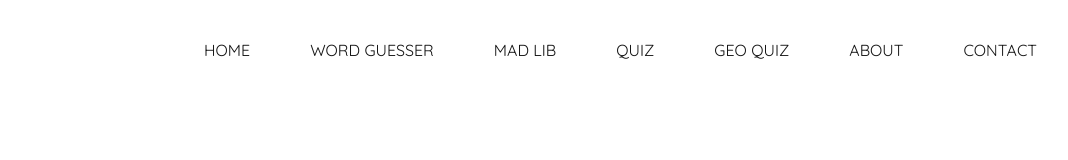
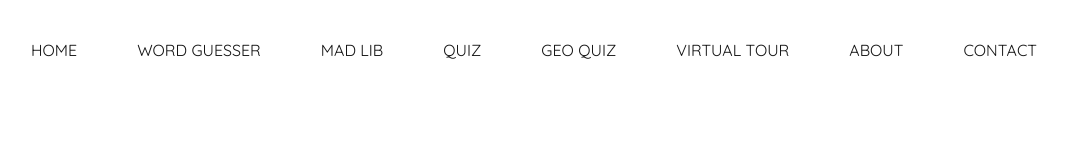
Before and after one commit to jessebrandtt/jessebrandtt.github.io, a plain HTML site: page contact.html in a window 1280 px wide. Shown: the whole page, without its empty margins (113-1181 px from the left). Drawn offline with Linux system fonts and the light colour scheme.

Commit message:
Update contact.html

```diff
--- a/contact.html
+++ b/contact.html
@@ -18,6 +18,7 @@
                 <li><a href="madLibs.html" class="hover">Mad Lib</a></li>
                 <li><a href="quiz.html" class="hover">Quiz</a></li>
                 <li><a href="geoQuiz.html" class="hover">Geo Quiz</a></li>
+                <li><a href="vTour.html" class="hover">Virtual Tour</a></li>
                 <li><a href="about.html" class="hover">About</a></li>
                 <li><a href="contact.html" class="hover">Contact</a></li>
             </ul>
```
